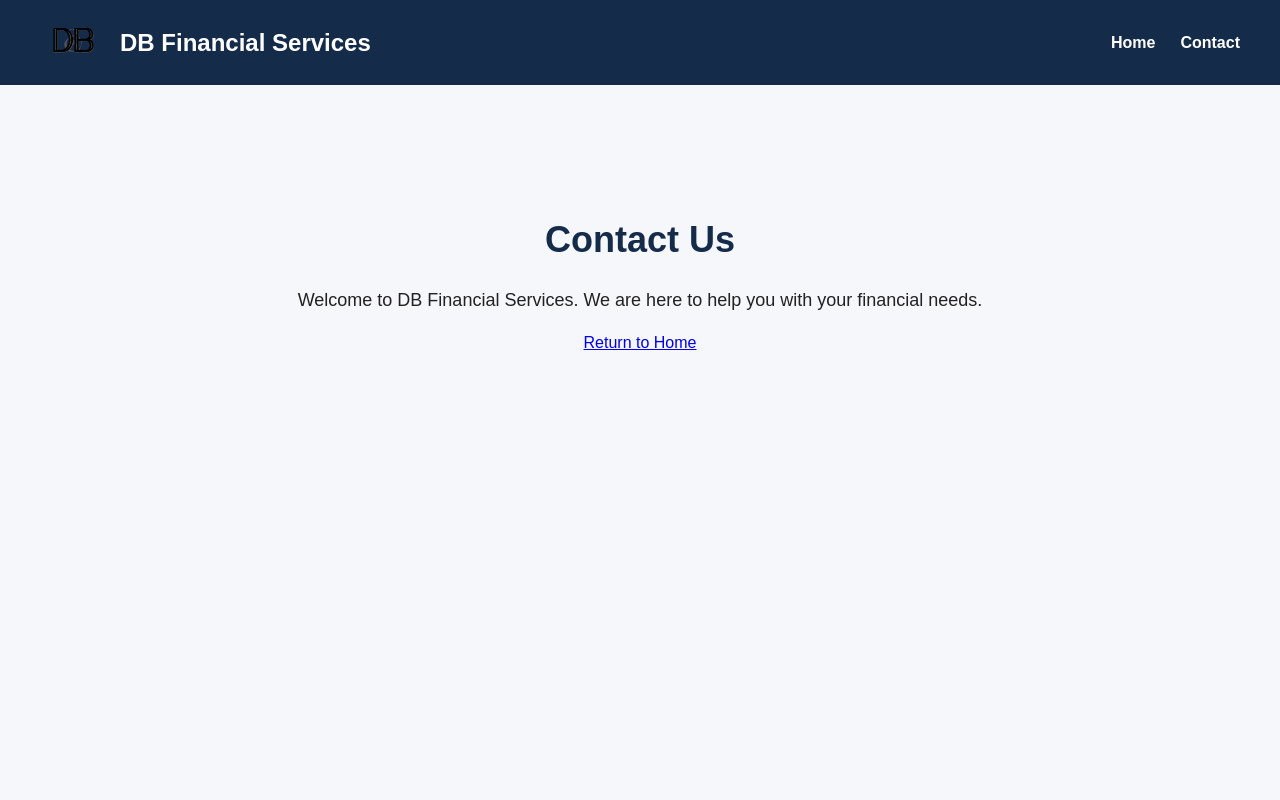
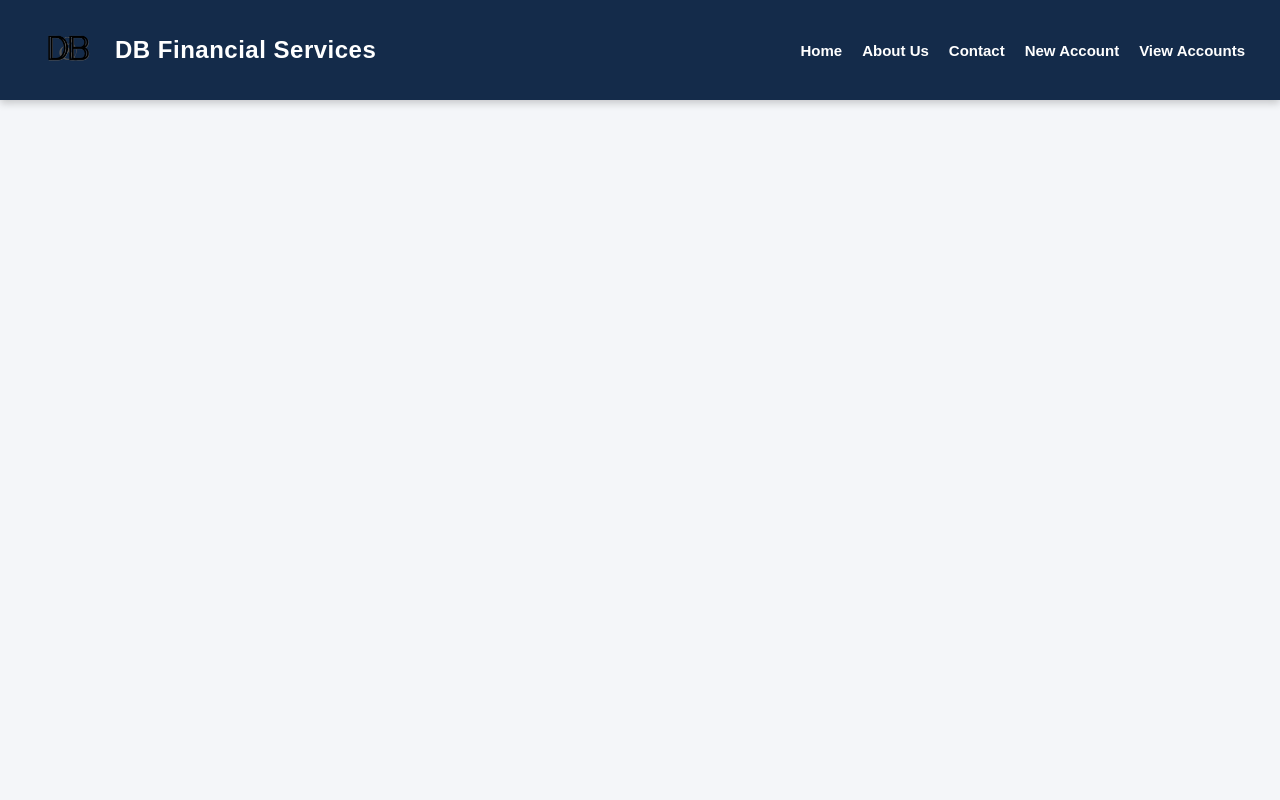
Before and after one commit to Imperfect-Key478/INFR-3120-Final-Project---Darius-and-Benjamin, a Node server app: page /contact in a window 1280 px wide. Run offline with Node 20, Linux system fonts and the light colour scheme.

Commit message:
Added linking between webpages and updated stylesheet to match

```diff
--- a/public/stylesheets/style.css
+++ b/public/stylesheets/style.css
@@ -1,31 +1,41 @@
-body {
+* {
+    box-sizing: border-box;
     margin: 0;
     padding: 0;
+}
+
+html,
+body {
+    min-height: 100%;
     font-family: Arial, Helvetica, sans-serif;
-    background-color: #f5f7fa;
-    color: #222;
+    background-color: #f4f6f9;
+    color: #263238;
+}
+
+body {
+    display: flex;
+    flex-direction: column;
+    min-height: 100vh;
 }
 
 .site-header {
     display: flex;
     align-items: center;
     justify-content: space-between;
-    padding: 10px 40px;
+    gap: 20px;
+    width: 100%;
+    min-height: 100px;
+    padding: 15px 35px;
     background-color: #142b4a;
     color: white;
-    min-height: 85px;
-    box-sizing: border-box;
+    box-shadow: 0 3px 8px rgba(0, 0, 0, 0.2);
 }
 
 .header-brand {
     display: flex;
     align-items: center;
     gap: 15px;
-}
-
-.header-title {
-    font-size: 24px;
-    font-weight: bold;
+    flex-shrink: 0;
 }
 
 .site-logo {
@@ -34,16 +44,25 @@ body {
     object-fit: contain;
 }
 
+.header-title {
+    color: white;
+    font-size: 24px;
+    font-weight: bold;
+    letter-spacing: 0.5px;
+}
+
 .main-nav {
     display: flex;
     align-items: center;
-    gap: 25px;
+    justify-content: flex-end;
+    gap: 20px;
+    flex-wrap: wrap;
 }
 
 .main-nav a {
     color: white;
     text-decoration: none;
-    font-size: 16px;
+    font-size: 15px;
     font-weight: bold;
     transition: color 0.2s ease;
 }
@@ -52,68 +71,222 @@ body {
     color: #80bfff;
 }
 
-.home-content {
-    max-width: 1000px;
-    margin: 80px auto;
-    padding: 30px;
+main {
+    flex: 1;
+    width: 100%;
+    max-width: 1200px;
+    margin: 0 auto;
+    padding: 35px 25px;
+}
+
+h1 {
+    margin-bottom: 20px;
+    color: #142b4a;
+    font-size: 32px;
+}
+
+h2 {
+    margin-bottom: 15px;
+    color: #142b4a;
+    font-size: 24px;
+}
+
+h3 {
+    margin-bottom: 12px;
+    color: #142b4a;
+    font-size: 19px;
+}
+
+p {
+    margin-bottom: 15px;
+    line-height: 1.6;
+}
+
+a {
+    color: #1769aa;
+}
+
+button,
+input[type="submit"],
+input[type="button"] {
+    padding: 11px 20px;
+    border: none;
+    border-radius: 5px;
+    background-color: #1769aa;
+    color: white;
+    font-size: 15px;
+    font-weight: bold;
+    cursor: pointer;
+    transition: background-color 0.2s ease;
+}
+
+button:hover,
+input[type="submit"]:hover,
+input[type="button"]:hover {
+    background-color: #104c80;
+}
+
+form {
+    width: 100%;
+    max-width: 650px;
+    margin: 20px 0;
+    padding: 25px;
+    border-radius: 8px;
+    background-color: white;
+    box-shadow: 0 2px 10px rgba(0, 0, 0, 0.08);
+}
+
+form label {
+    display: block;
+    margin-bottom: 7px;
+    color: #263238;
+    font-weight: bold;
+}
+
+form input,
+form select,
+form textarea {
+    width: 100%;
+    margin-bottom: 18px;
+    padding: 11px;
+    border: 1px solid #cbd2d9;
+    border-radius: 5px;
+    background-color: white;
+    color: #263238;
+    font-family: inherit;
+    font-size: 15px;
+}
+
+form textarea {
+    min-height: 120px;
+    resize: vertical;
+}
+
+form input:focus,
+form select:focus,
+form textarea:focus {
+    outline: none;
+    border-color: #1769aa;
+    box-shadow: 0 0 0 2px rgba(23, 105, 170, 0.15);
+}
+
+table {
+    width: 100%;
+    margin: 20px 0;
+    border-collapse: collapse;
+    background-color: white;
+    box-shadow: 0 2px 8px rgba(0, 0, 0, 0.06);
+}
+
+th,
+td {
+    padding: 13px 15px;
+    border: 1px solid #dce1e6;
+    text-align: left;
+}
+
+th {
+    background-color: #142b4a;
+    color: white;
+    font-weight: bold;
+}
+
+tr:nth-child(even) {
+    background-color: #f1f4f8;
+}
+
+tr:hover {
+    background-color: #e5edf6;
+}
+
+.card {
+    margin: 20px 0;
+    padding: 25px;
+    border-radius: 8px;
+    background-color: white;
+    box-shadow: 0 2px 10px rgba(0, 0, 0, 0.08);
+}
+
+footer {
+    width: 100%;
+    padding: 20px;
+    background-color: #142b4a;
+    color: white;
     text-align: center;
 }
 
-.home-content h1 {
-    font-size: 36px;
-    color: #142b4a;
+footer p {
+    margin: 0;
 }
 
-.home-content p {
-    font-size: 18px;
-    line-height: 1.7;
+.error {
+    margin: 15px 0;
+    color: #c62828;
+    font-weight: bold;
 }
 
-.contact-content {
-    max-width: 1000px;
-    margin: 80px auto;
-    padding: 30px;
-    text-align: center;
+.success {
+    margin: 15px 0;
+    color: #2e7d32;
+    font-weight: bold;
 }
 
-.contact-content h1 {
-    font-size: 36px;
-    color: #142b4a;
-}
+@media (max-width: 900px) {
+    .site-header {
+        flex-wrap: wrap;
+        gap: 15px;
+    }
 
-.contact-content p {
-    font-size: 18px;
-    line-height: 1.7;
+    .main-nav {
+        width: 100%;
+        justify-content: center;
+        gap: 15px;
+    }
+
+    main {
+        padding: 25px 20px;
+    }
 }
 
 @media (max-width: 600px) {
     .site-header {
-        flex-wrap: wrap;
+        justify-content: center;
         padding: 15px;
-        gap: 15px;
+    }
+
+    .header-brand {
+        justify-content: center;
+        width: 100%;
     }
 
     .header-title {
-        font-size: 19px;
-    }
-
-    .site-logo {
-        width: 50px;
-        height: 50px;
+        font-size: 20px;
     }
 
     .main-nav {
-        gap: 15px;
+        justify-content: center;
+        gap: 12px;
     }
 
-    .home-content,
-    .contact-content {
-        margin: 40px auto;
-        padding: 20px;
+    .main-nav a {
+        font-size: 13px;
     }
 
-    .home-content h1,
-    .contact-content h1 {
-        font-size: 28px;
+    main {
+        padding: 20px 15px;
+    }
+
+    h1 {
+        font-size: 26px;
+    }
+
+    form {
+        padding: 18px;
+    }
+
+    table {
+        display: block;
+        overflow-x: auto;
+        white-space: nowrap;
     }
 }
--- a/routes/index.js
+++ b/routes/index.js
@@ -5,8 +5,20 @@ router.get('/', function(req, res, next) {
     res.render('index', { title: 'DB Financial Services' });
 });
 
+router.get('/aboutus', function(req, res, next) {
+    res.render('aboutus', { title: 'About Us' });
+});
+
 router.get('/contact', function(req, res, next) {
-    res.render('pages/contact', { title: 'Contact Us' });
+    res.render('contact', { title: 'Contact Us' });
+});
+
+router.get('/newaccount', function(req, res, next) {
+    res.render('newaccount', { title: 'New Account' });
+});
+
+router.get('/viewaccount', function(req, res, next) {
+    res.render('viewaccount', { title: 'View Accounts' });
 });
 
 module.exports = router;
--- a/views/contact.ejs
+++ b/views/contact.ejs
@@ -0,0 +1,25 @@
+<!DOCTYPE html>
+<html>
+<head>
+    <title><%= title %></title>
+    <link rel="stylesheet" href="/stylesheets/style.css">
+    <meta name="viewport" content="width=device-width, initial-scale=1">
+</head>
+<body>
+  <header class="site-header">
+    <div class="header-brand">
+        <img src="/images/db_logo.png" alt="DB Financial Services Logo" class="site-logo">
+
+        <div class="header-title">
+            DB Financial Services
+        </div>
+    </div>
+
+    <nav class="main-nav">
+        <a href="/">Home</a>
+        <a href="/aboutus">About Us</a>
+        <a href="/contact">Contact</a>
+        <a href="/newaccount">New Account</a>
+        <a href="/viewaccount">View Accounts</a>
+    </nav>
+  </header>
--- a/views/index.ejs
+++ b/views/index.ejs
@@ -6,7 +6,6 @@
     <meta name="viewport" content="width=device-width, initial-scale=1">
 </head>
 <body>
-
   <header class="site-header">
     <div class="header-brand">
         <img src="/images/db_logo.png" alt="DB Financial Services Logo" class="site-logo">
@@ -18,10 +17,12 @@
 
     <nav class="main-nav">
         <a href="/">Home</a>
+        <a href="/aboutus">About Us</a>
         <a href="/contact">Contact</a>
+        <a href="/newaccount">New Account</a>
+        <a href="/viewaccount">View Accounts</a>
     </nav>
   </header>
-
     <main class="home-content">
         <h1>Welcome to DB Financial Services!</h1>
 
```
Also changed, not shown: views/aboutus.ejs (+25 -0 lines), views/newaccount.ejs (+25 -0 lines), views/viewaccount.ejs (+25 -0 lines). Lines whose indentation alone changed are shown as unchanged.
